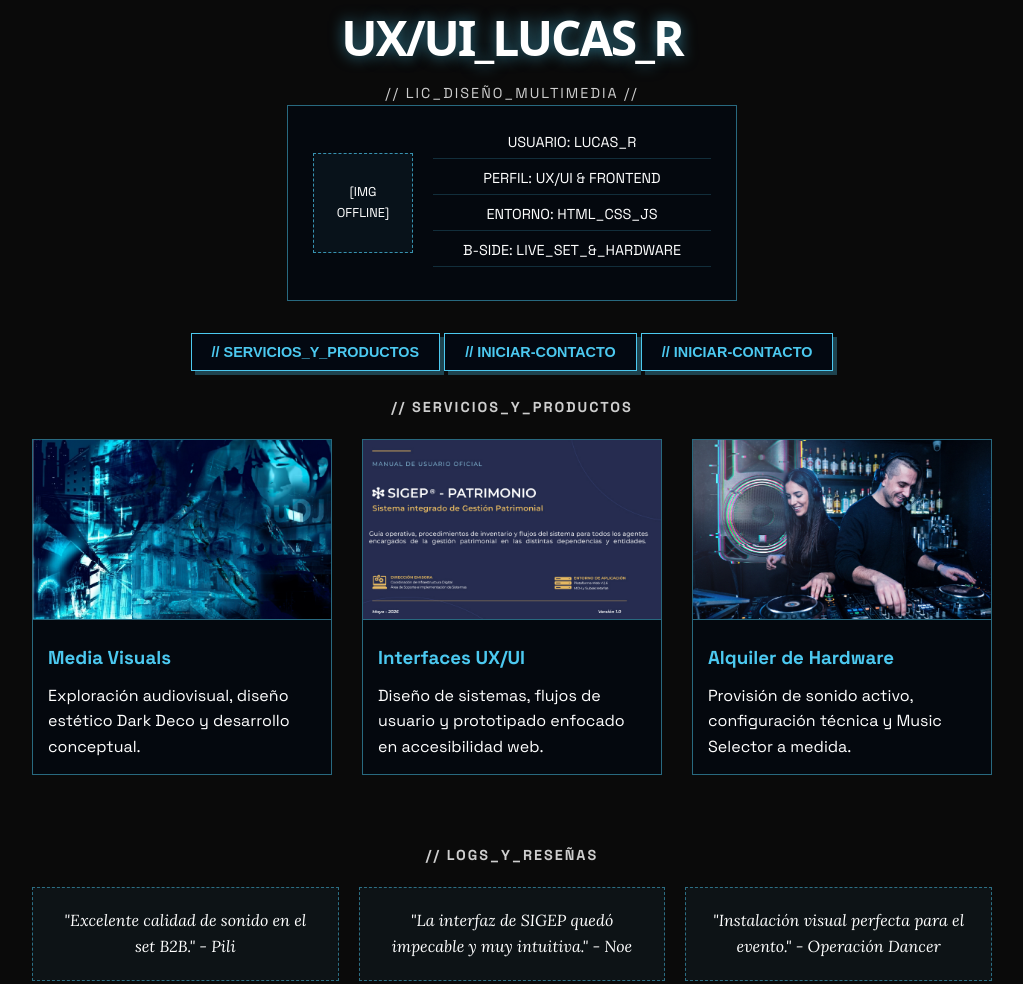
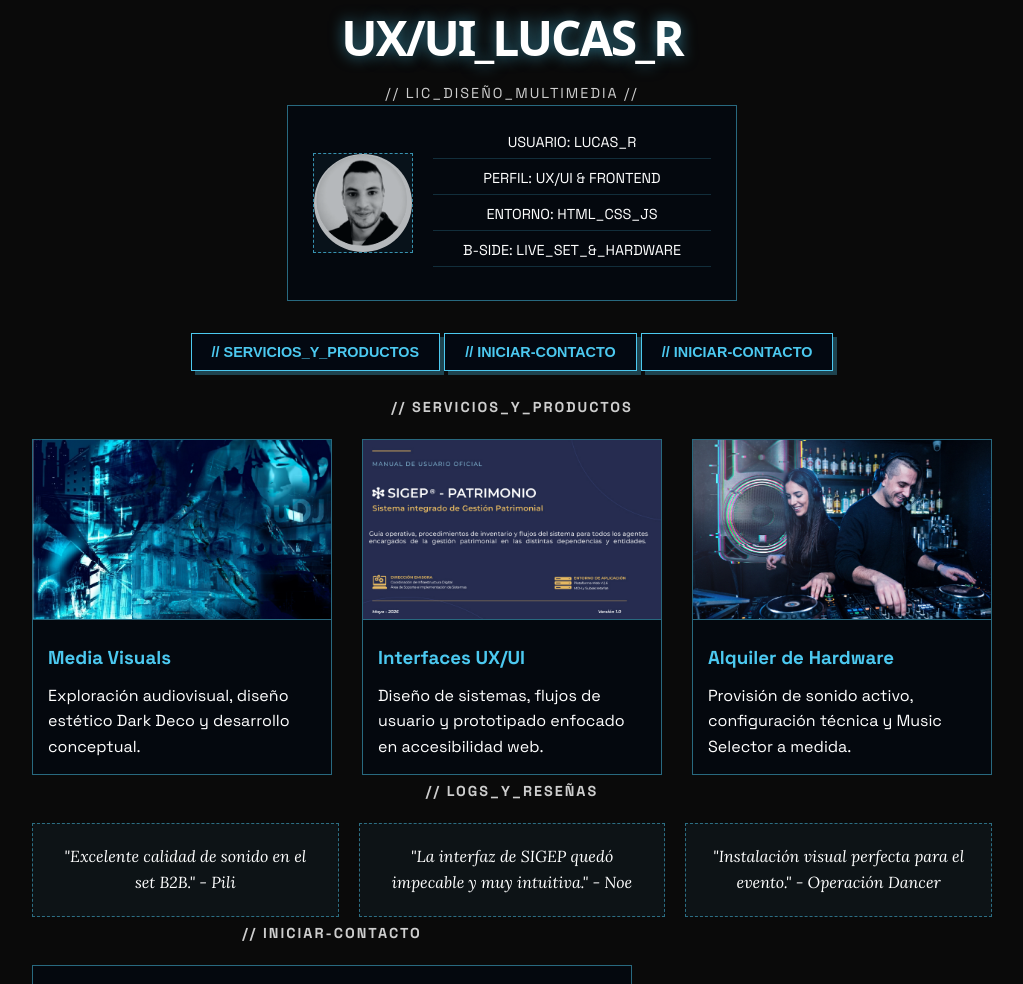
Before and after one commit to lucasrojas2211/portfolio-pre-entrega, a plain HTML site: page index.html in a window 1280 px wide. Shown: the top 984 px of the page, without its empty margins (128-1151 px from the left). Drawn offline with Linux system fonts and the light colour scheme.

Commit message:
Fix: Ajuste de tamaño en foto de perfil

```diff
--- a/index.html
+++ b/index.html
@@ -27,13 +27,11 @@
             <div class="card-id">
                 <div class="card-conteiner">
 
-                           <div class="usuario-img">
+                                    <div class="usuario-img">
 
+                                         <img src="img/lucasr.png" alt="Lucas Rojas">
 
-
-                            [IMG <br/> OFFLINE]
-
-                            </div>
+                                    </div>
 
 
                             <ul class="datos-card">
@@ -58,13 +56,7 @@
                 <button class="btn">// INICIAR-CONTACTO</button>
                 <button class="btn">// INICIAR-CONTACTO</button>
 
-                <!-- <ul>
-                    <li a href="#inicio">HOME</li>
-                    <li a href="#grafico">MEDIA_VSUALS</li>
-                    <li a href="#uxui">INTERFACES_UX</li>
-                    <li a href="#servicios">LIVE_SET_&_HARDWARE</li>
-                    <li a href="#contactar">CONTACTO</li>
-                </ul> -->
+
         </nav>
         </div>
 
@@ -73,6 +65,8 @@
     </header>
 
     <main>
+
+
 <!-- seccion productos 1 -->
       <section id="productos">
         <h2 class="subtitulo">// SERVICIOS_Y_PRODUCTOS</h2>
@@ -102,20 +96,22 @@
             </div>
           </article>
         </div>
-      </section>
 
 
-      <section><section id="resenas">
+
+     <!-- seccion "reseñas" -->
+        <section id="resenas">
         <h2 class="subtitulo">// LOGS_Y_RESEÑAS</h2>
         <div class="grid-resenas">
           <div class="resena-item">"Excelente calidad de sonido en el set B2B." - Pili</div>
           <div class="resena-item">"La interfaz de SIGEP quedó impecable y muy intuitiva." - Noe</div>
           <div class="resena-item">"Instalación visual perfecta para el evento." - Operación Dancer</div>
         </div>
-      </section></section>
+      </section>
 
-      <section id="contactar">
-        <h2>// INICIAR-CONTACTO</h2>
+        <!-- seccion contactar -->
+        <section id="contactar">
+        <h2 class="subtitulo">// INICIAR-CONTACTO</h2>
 
         <form action="https://formspree.io/f/mrpbrlqw" method="POST">
 
--- a/style.css
+++ b/style.css
@@ -87,6 +87,8 @@ h1 {
 /* foto perfil usuario */
 .usuario-img {
 
+
+
         width: 100px;
         height: 100px;
         border: 1px dashed rgba(76, 201, 240, 0.7);
@@ -97,7 +99,29 @@ h1 {
         text-align: center;
         background: rgba(76, 201, 240, 0.05);
 
+
     }
+
+/* 2. LA FOTO ADENTRO DE LA CAJITA, no podia encuadrarla adentro del circulo */
+.usuario-img img {
+
+    width: 100%;
+    height: 100%;
+    object-fit: cover;
+    border-radius: 50%;
+/* integración: transparencia y alto contraste en grises */
+    opacity: 0.7;
+    filter: grayscale(100%) contrast(120%);
+    transition: all 0.3s ease;
+}
+
+/* El efecto al pasar el cursor (Opcional pero recomendado) */
+.usuario-img img:hover {
+    opacity: 1;
+    filter: grayscale(0%);
+}
+
+
 
     .datos-card {
       list-style: none;
```
